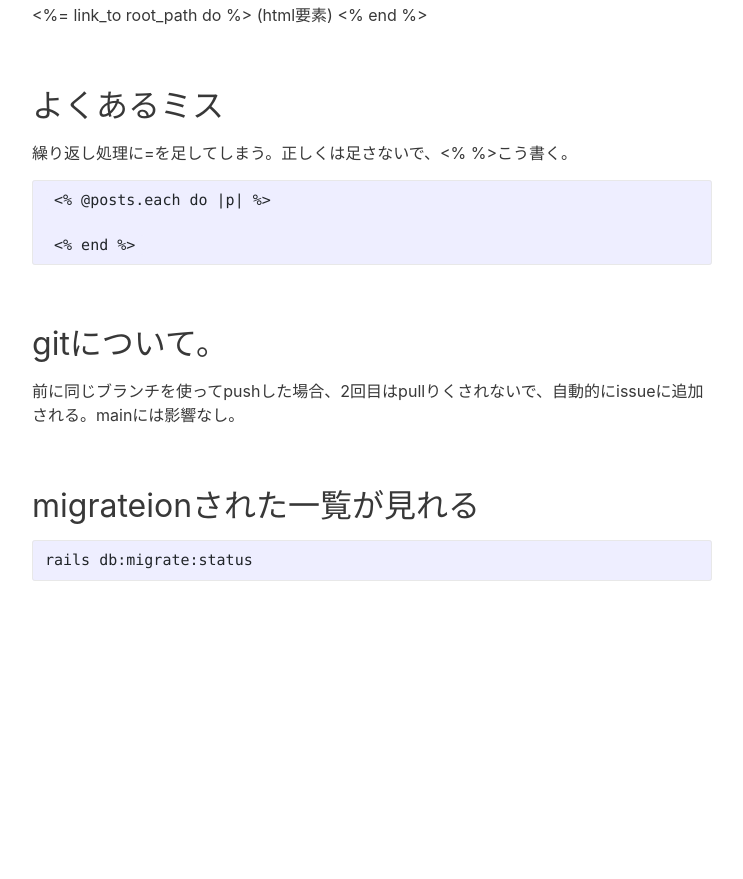
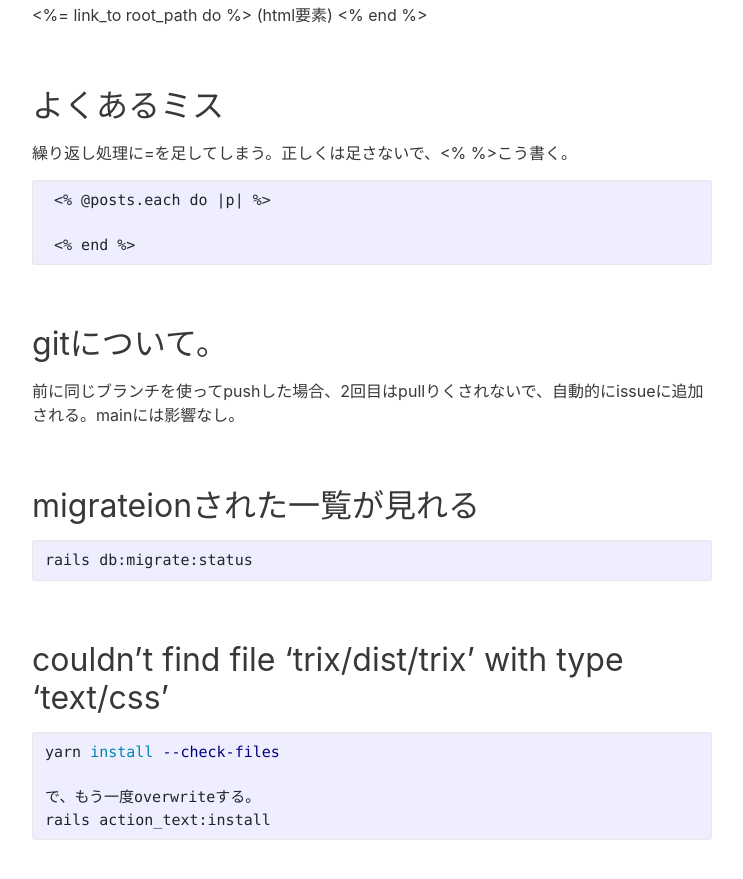
Before and after one commit to kazblog/kazblog.github.io, a Jekyll site: the page built from _posts/cheatsheet/Rails/2020-12-28-rails-cheat-sheat01.md, in a window 1280 px wide and 900 px high, scrolled down 5015 px. Shown: the top 879 px of the window, without its empty margins (268-1011 px from the left). Built offline with Jekyll 4.4.1, drawn with Linux system fonts in a browser that asks for light colours; nearby versions of some CDN libraries; before the commit the page ends 5656 px from its top, so only the background shows below that.

Commit message:
Update 2020-12-28-rails-cheat-sheat01.md

````diff
--- a/_posts/cheatsheet/Rails/2020-12-28-rails-cheat-sheat01.md
+++ b/_posts/cheatsheet/Rails/2020-12-28-rails-cheat-sheat01.md
@@ -207,3 +207,13 @@ Controller の open メソッドに binding.pry を仕込み、デバッ
 ```
 rails db:migrate:status
 ```
+
+
+## couldn't find file 'trix/dist/trix' with type 'text/css'
+
+```bash
+yarn install --check-files
+
+で、もう一度overwriteする。
+rails action_text:install
+```
````
